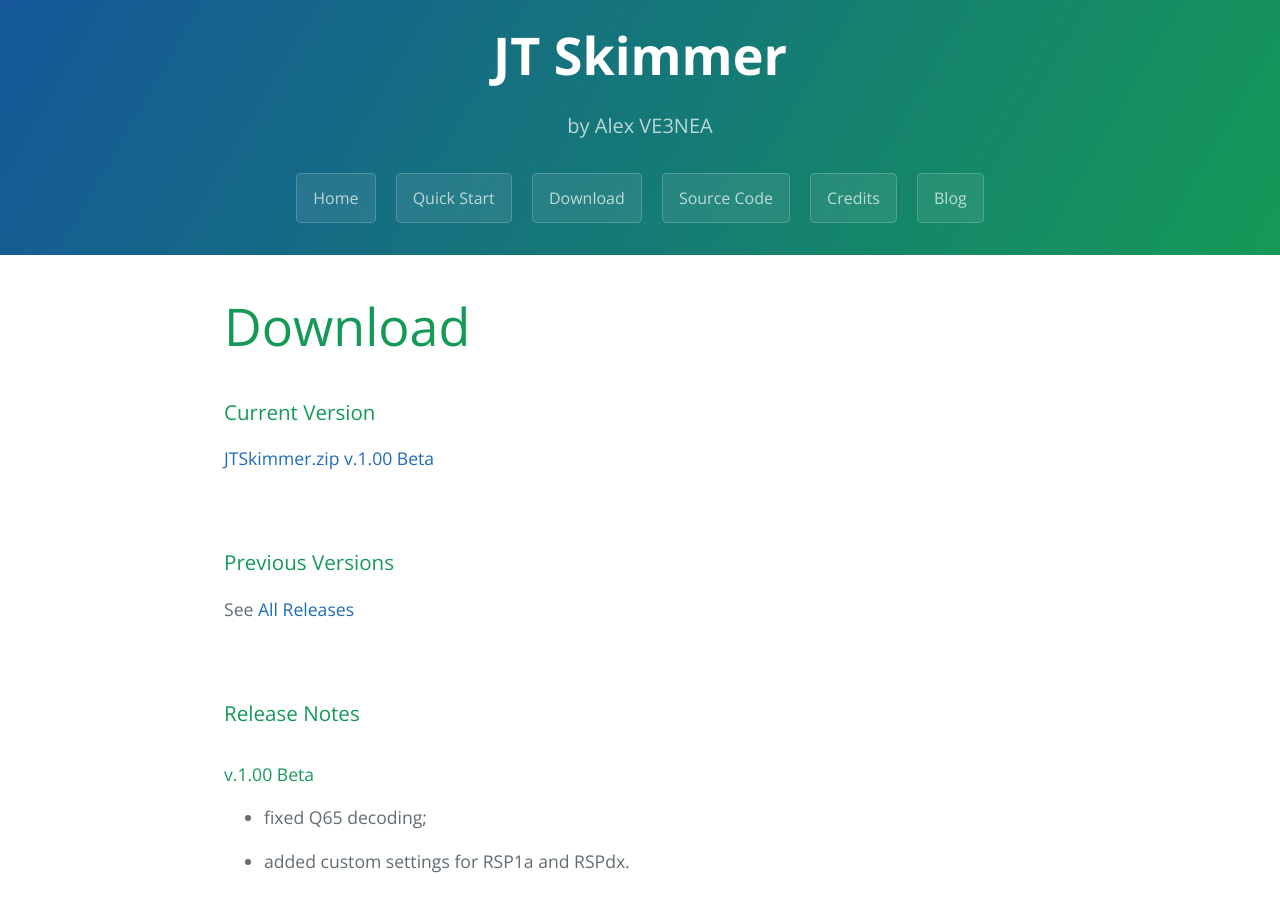
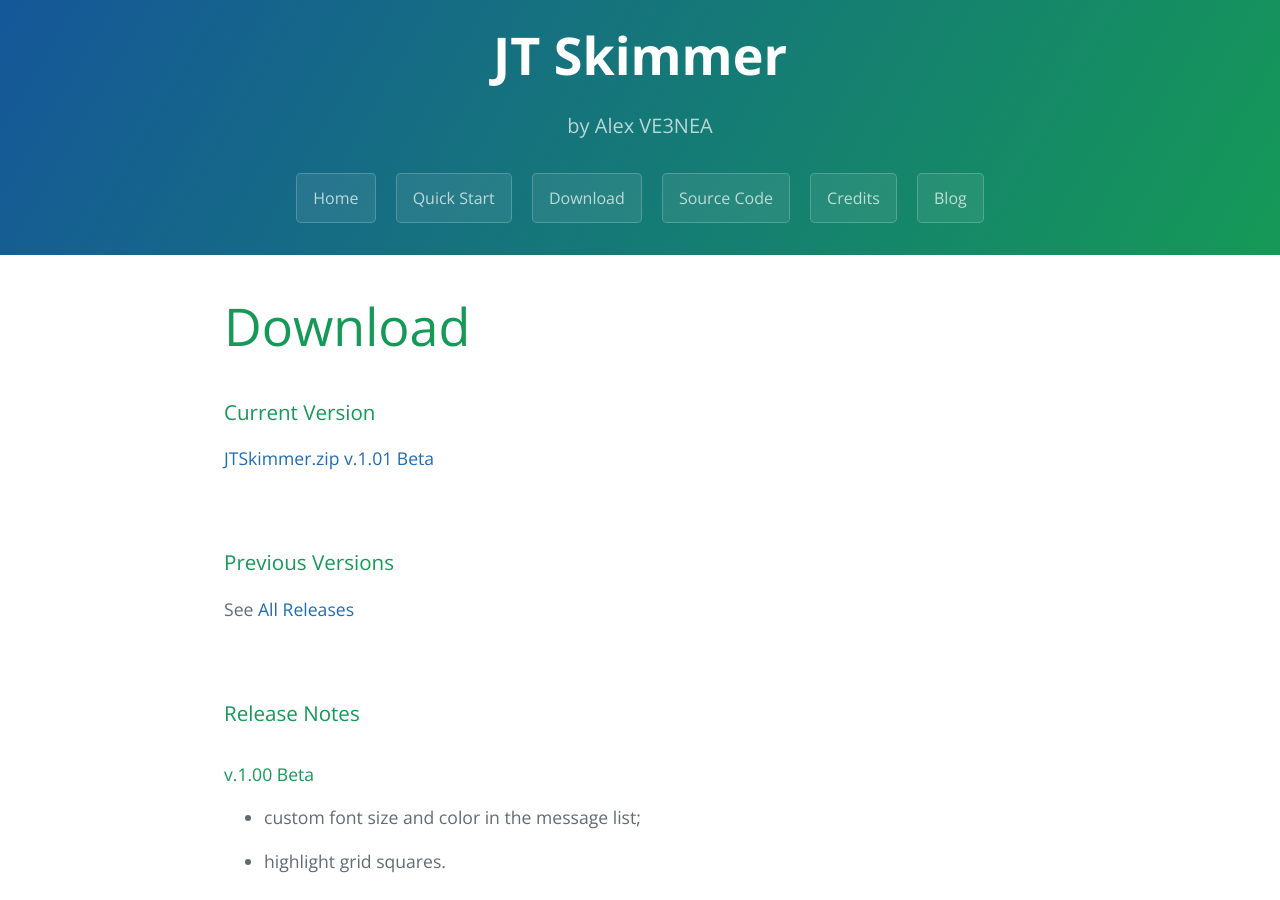
Before and after one commit to VE3NEA/JTSkimmer, a Jekyll site: the page built from docs/download.md, in a window 1280 px wide and 900 px high. Built offline with Jekyll 4.4.1, drawn with Linux system fonts in a browser that asks for light colours.

Commit message:
release v.1.01

```diff
--- a/docs/download.md
+++ b/docs/download.md
@@ -5,7 +5,7 @@
 
 ### Current Version
 
-[JTSkimmer.zip v.1.00 Beta](https://github.com/VE3NEA/JTSkimmer/releases/download/v.1.00-beta/JTSkimmer.zip)
+[JTSkimmer.zip v.1.01 Beta](https://github.com/VE3NEA/JTSkimmer/releases/download/v.1.01-beta/JTSkimmer.zip)
 
 <br>
 ### Previous Versions
@@ -14,6 +14,12 @@
 
 <br>
 ### Release Notes
+
+#### v.1.00 Beta
+
+- custom font size and color in the message list;
+
+- highlight grid squares.
 
 #### v.1.00 Beta
 
```
Also changed, not shown: 2 other files.
